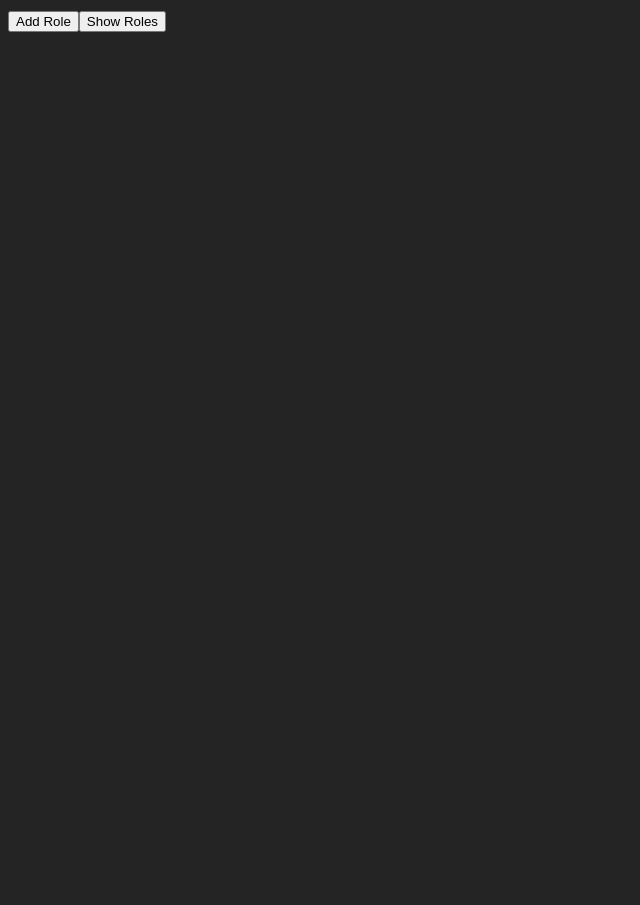
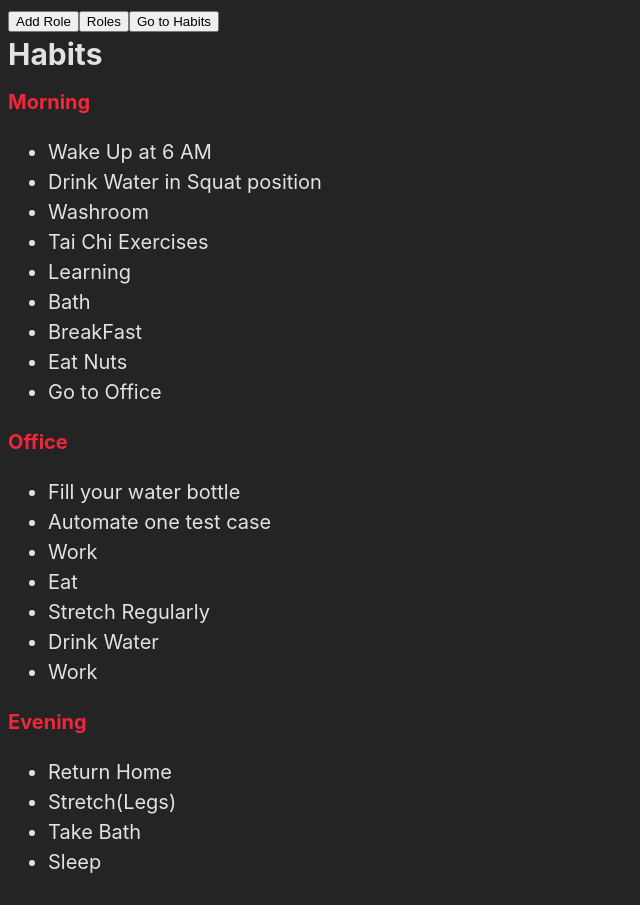
Before and after one commit to ajay2605/role-based-todo-react-js, a React (Vite) app: page /habits in a window 1280 px wide. Shown: the whole page, without its empty margins (0-640 px from the left). Before the commit the page ends 800 px from the top, so only its background shows below. Built offline with nearby package versions, Linux system fonts and the light colour scheme.

Commit message:
Added Habits page and routes

```diff
--- a/package.json
+++ b/package.json
@@ -16,6 +16,7 @@
     "react": "^18.2.0",
     "react-dom": "^18.2.0",
     "react-modal": "^3.16.1",
+    "react-router-dom": "^6.23.0",
     "uuid": "^9.0.1"
   },
   "devDependencies": {
--- a/src/App.jsx
+++ b/src/App.jsx
@@ -1,12 +1,12 @@
 import React, { useState, useEffect } from "react";
+import { BrowserRouter as Router, Routes, Route, Link } from "react-router-dom";
 import Todo from "./components/Todo";
+import Habits from "./components/Habits"; // Import the Habits component
 import { v4 as uuidv4 } from "uuid"; // Importing UUID library to generate unique identifiers
 import "./App.css";
 
 function App() {
   const [roles, setRoles] = useState([]);
-  const [todoVisible, setTodoVisible] = useState(false);
-  // const [habitsVisible, setHabitsVisible] = useState(false);
 
   // Load roles from local storage on component mount
   useEffect(() => {
@@ -37,18 +37,8 @@ function App() {
     }
   };
 
-  const handleToggleTodoVisibility = () => {
-    setTodoVisible((prevVisible) => !prevVisible); // Toggle visibility
-    // setHabitsVisible((previousVisible) => !previousVisible);
-  };
-
-  const handleToggleHabitsVisibility = () => {
-    // setHabitsVisible((prevVisible) => !prevVisible); // Toggle habits visibility
-    console.log('clicked on toggle')
-
-  };
-
   return (
+    <Router>
       <>
         <div className="header-container">
           <button
@@ -58,56 +48,21 @@ function App() {
           >
             Add Role
           </button>
-        <button type="button" onClick={handleToggleTodoVisibility}>
-          {todoVisible ? "Hide Roles" : "Show Roles"}
-        </button>
+          <Link to="/roles">
+            <button type="button">Roles</button>
+          </Link>
+          <Link to="/habits">
+            <button type="button">Go to Habits</button>
+          </Link>
         </div>
         <div className="container">
-       {todoVisible && (
-        <>
-         <div className="habits-list">
-
-         <div className="toggle-container">
-           <h3 style={{ textAlign: "left", marginTop: "10px", color: "#f1263a" }}>Morning</h3>
-           <button className="toggle-button" onClick={handleToggleHabitsVisibility}>Toggle</button>
-         </div>
-         <ul>
-           <li>Wake Up at 6 AM</li>
-           <li>Drink Water in Squat position</li>
-           <li>Washroom</li>
-           <li>Tai Chi Exercises</li>
-           <li>Bath</li>
-           <li>BreakFast</li>
-           <li>Eat Nuts</li>
-           <li>Go to Office</li>
-         </ul>
-
-         <h3 style={{ textAlign: "left", marginTop: "10px", color: "#f1263a" }}>Office</h3>
-         <ul>
-           <li>Fill your water bottle</li>
-           <li>Automate one test case</li>
-           <li>Work</li>
-           <li>Eat</li>
-           <li>Stretch Regularly</li>
-           <li>Drink Water</li>
-           <li>Work</li>
-         </ul>
-         <h3 style={{ textAlign: "left", marginTop: "10px", color: "#f1263a" }}>Evening</h3>
-         <ul>
-           <li>Return Home</li>
-           <li>Stretch(Legs)</li>
-           <li>Take Bath</li>
-           <li>Sleep</li>
-         </ul>
-
+          <Routes>
+            <Route path="/roles" element={<Todo roles={roles} setRoles={setRoles} />} />
+            <Route path="/habits" element={<Habits />} />
+          </Routes>
         </div>
       </>
-       )}
-        <div className="todos-component">
-          {todoVisible && <Todo roles={roles} setRoles={setRoles} />}
-        </div>
-      </div>
-    </>
+    </Router>
   );
 }
 
--- /dev/null
+++ b/src/components/Habits.jsx
@@ -0,0 +1,42 @@
+// components/Habits.js
+import React from "react";
+
+const Habits = () => {
+  return (
+    <div className="habits-list">
+      <h2>Habits</h2>
+      <h3 style={{ textAlign: "left", marginTop: "10px", color: "#f1263a" }}>Morning</h3>
+      <ul>
+        <li>Wake Up at 6 AM</li>
+        <li>Drink Water in Squat position</li>
+        <li>Washroom</li>
+        <li>Tai Chi Exercises</li>
+        <li>Learning</li>
+        <li>Bath</li>
+        <li>BreakFast</li>
+        <li>Eat Nuts</li>
+        <li>Go to Office</li>
+      </ul>
+
+      <h3 style={{ textAlign: "left", marginTop: "10px", color: "#f1263a" }}>Office</h3>
+      <ul>
+        <li>Fill your water bottle</li>
+        <li>Automate one test case</li>
+        <li>Work</li>
+        <li>Eat</li>
+        <li>Stretch Regularly</li>
+        <li>Drink Water</li>
+        <li>Work</li>
+      </ul>
+      <h3 style={{ textAlign: "left", marginTop: "10px", color: "#f1263a" }}>Evening</h3>
+      <ul>
+        <li>Return Home</li>
+        <li>Stretch(Legs)</li>
+        <li>Take Bath</li>
+        <li>Sleep</li>
+      </ul>
+    </div>
+  );
+};
+
+export default Habits;
```
Also changed, not shown: 1 other file (tests, documents, lock files or other folders). Lines whose indentation alone changed are shown as unchanged.
